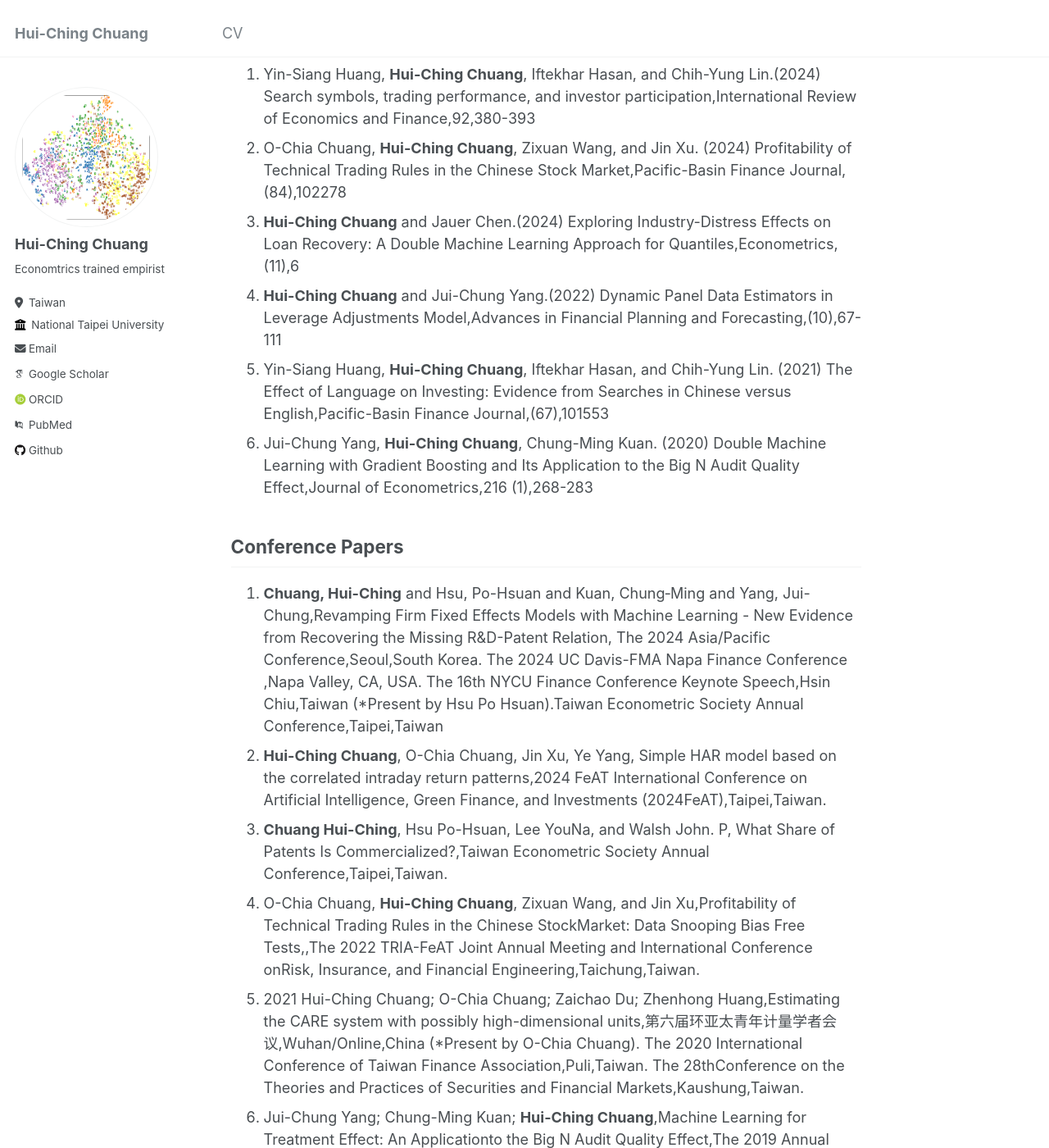
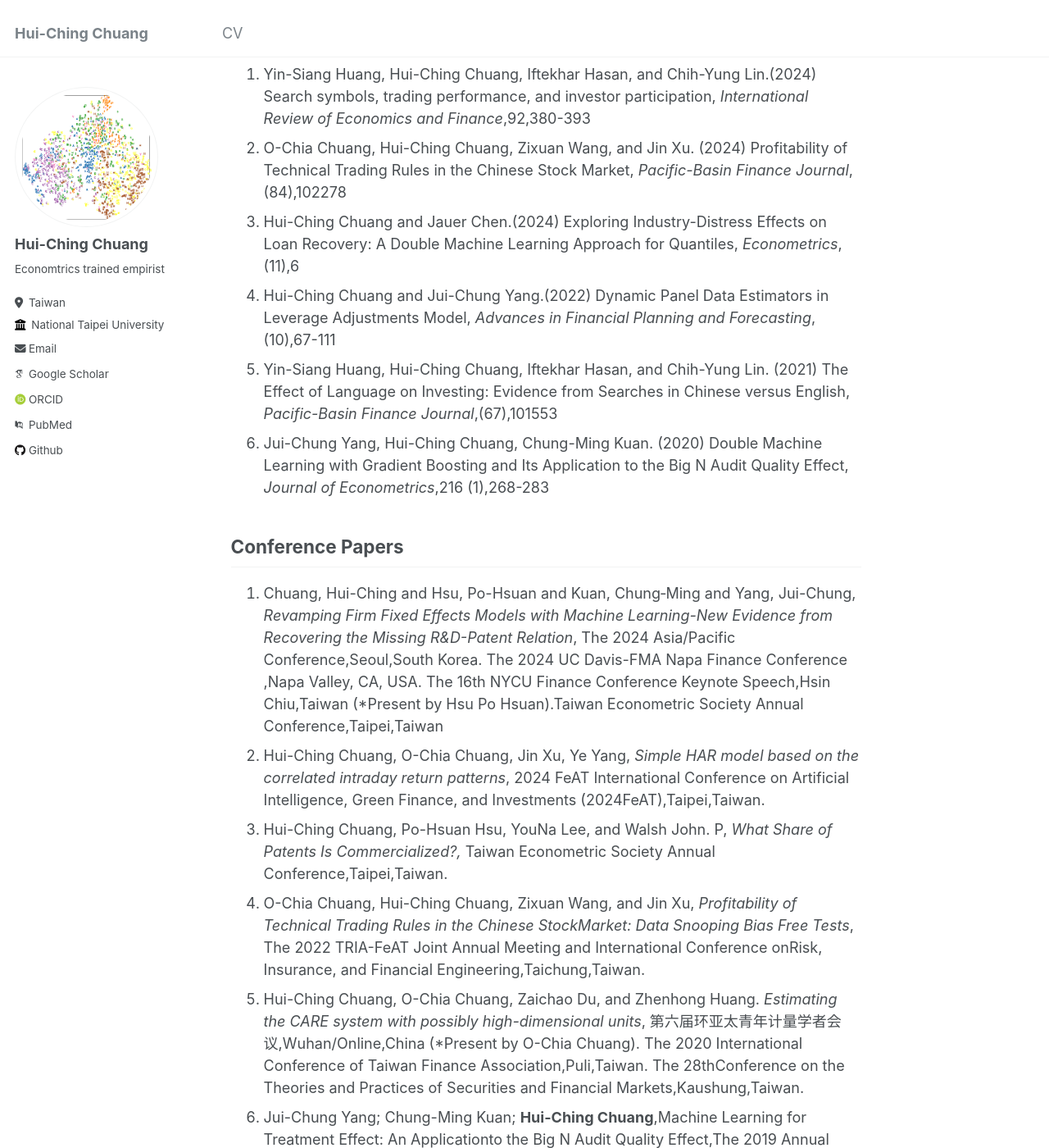
Before and after one commit to hcchuang/hcchuang.github.io, a Jekyll site: the page built from _pages/about.md, in a window 1280 px wide and 1400 px high, scrolled down 299 px. Shown: the whole window at 82% size. Built offline with Jekyll 4.4.1, drawn with Linux system fonts in a browser that asks for light colours; some web fonts are replaced.

Commit message:
Update about.md

```diff
--- a/_pages/about.md
+++ b/_pages/about.md
@@ -16,21 +16,21 @@ Machine Learning Applications, Natural Language Processing on the IP
 
 Publications
 ======
-1. Yin-Siang Huang, **Hui-Ching Chuang**, Iftekhar Hasan, and Chih-Yung Lin.(2024) Search symbols, trading performance, and investor participation,International Review of Economics and Finance,92,380-393
-1. O-Chia Chuang, **Hui-Ching Chuang**, Zixuan Wang, and Jin Xu. (2024) Profitability of Technical Trading Rules in the Chinese Stock Market,Pacific-Basin Finance Journal,(84),102278
-1. **Hui-Ching Chuang** and Jauer Chen.(2024) Exploring Industry-Distress Effects on Loan Recovery: A Double Machine Learning Approach for Quantiles,Econometrics,(11),6
-1. **Hui-Ching Chuang** and Jui-Chung Yang.(2022) Dynamic Panel Data Estimators in Leverage Adjustments Model,Advances in Financial Planning and Forecasting,(10),67-111
-1. Yin-Siang Huang, **Hui-Ching Chuang**, Iftekhar Hasan, and Chih-Yung Lin. (2021) The Effect of Language on Investing: Evidence from Searches in Chinese versus English,Pacific-Basin Finance Journal,(67),101553
-1. Jui-Chung Yang, **Hui-Ching Chuang**, Chung-Ming Kuan. (2020) Double Machine Learning with Gradient Boosting and Its Application to the Big N Audit Quality Effect,Journal of Econometrics,216 (1),268-283
+1. Yin-Siang Huang, Hui-Ching Chuang, Iftekhar Hasan, and Chih-Yung Lin.(2024) Search symbols, trading performance, and investor participation, _International Review of Economics and Finance_,92,380-393
+1. O-Chia Chuang, Hui-Ching Chuang, Zixuan Wang, and Jin Xu. (2024) Profitability of Technical Trading Rules in the Chinese Stock Market, _Pacific-Basin Finance Journal_,(84),102278
+1. Hui-Ching Chuang and Jauer Chen.(2024) Exploring Industry-Distress Effects on Loan Recovery: A Double Machine Learning Approach for Quantiles, _Econometrics_,(11),6
+1. Hui-Ching Chuang and Jui-Chung Yang.(2022) Dynamic Panel Data Estimators in Leverage Adjustments Model, _Advances in Financial Planning and Forecasting_,(10),67-111
+1. Yin-Siang Huang, Hui-Ching Chuang, Iftekhar Hasan, and Chih-Yung Lin. (2021) The Effect of Language on Investing: Evidence from Searches in Chinese versus English, _Pacific-Basin Finance Journal_,(67),101553
+1. Jui-Chung Yang, Hui-Ching Chuang, Chung-Ming Kuan. (2020) Double Machine Learning with Gradient Boosting and Its Application to the Big N Audit Quality Effect, _Journal of Econometrics_,216 (1),268-283
 
 Conference Papers
 ------
-1. **Chuang, Hui-Ching** and Hsu, Po-Hsuan and Kuan, Chung‐Ming and Yang, Jui-Chung,Revamping Firm Fixed Effects Models with Machine Learning - New Evidence from Recovering the Missing R&D-Patent Relation,
+1. Chuang, Hui-Ching and Hsu, Po-Hsuan and Kuan, Chung‐Ming and Yang, Jui-Chung, _Revamping Firm Fixed Effects Models with Machine Learning-New Evidence from Recovering the Missing R&D-Patent Relation_,
    The 2024 Asia/Pacific Conference,Seoul,South Korea. The 2024 UC Davis-FMA Napa Finance Conference ,Napa Valley, CA, USA. The 16th NYCU Finance Conference Keynote Speech,Hsin Chiu,Taiwan (*Present by Hsu Po Hsuan).Taiwan Econometric Society Annual Conference,Taipei,Taiwan
-1. **Hui-Ching Chuang**, O-Chia Chuang, Jin Xu, Ye Yang, Simple HAR model based on the correlated intraday return patterns,2024 FeAT International Conference on Artificial Intelligence, Green Finance, and Investments (2024FeAT),Taipei,Taiwan.
-1. **Chuang Hui-Ching**, Hsu Po-Hsuan, Lee YouNa, and Walsh John. P, What Share of Patents Is Commercialized?,Taiwan Econometric Society Annual Conference,Taipei,Taiwan.
-1. O-Chia Chuang, **Hui-Ching Chuang**, Zixuan Wang, and Jin Xu,Profitability of Technical Trading Rules in the Chinese StockMarket: Data Snooping Bias Free Tests,,The 2022 TRIA-FeAT Joint Annual Meeting and International Conference onRisk, Insurance, and Financial Engineering,Taichung,Taiwan.
-1. 2021	Hui-Ching Chuang; O-Chia Chuang; Zaichao Du; Zhenhong Huang,Estimating the CARE system with possibly high-dimensional units,第六届环亚太青年计量学者会议,Wuhan/Online,China (*Present by O-Chia Chuang). The 2020 International Conference of Taiwan Finance Association,Puli,Taiwan. The 28thConference on the Theories and Practices of Securities and Financial Markets,Kaushung,Taiwan.
+1. Hui-Ching Chuang, O-Chia Chuang, Jin Xu, Ye Yang, _Simple HAR model based on the correlated intraday return patterns_, 2024 FeAT International Conference on Artificial Intelligence, Green Finance, and Investments (2024FeAT),Taipei,Taiwan.
+1. Hui-Ching Chuang, Po-Hsuan Hsu, YouNa Lee, and Walsh John. P, _What Share of Patents Is Commercialized?,_ Taiwan Econometric Society Annual Conference,Taipei,Taiwan.
+1. O-Chia Chuang, Hui-Ching Chuang, Zixuan Wang, and Jin Xu, _Profitability of Technical Trading Rules in the Chinese StockMarket: Data Snooping Bias Free Tests_, The 2022 TRIA-FeAT Joint Annual Meeting and International Conference onRisk, Insurance, and Financial Engineering,Taichung,Taiwan.
+1. Hui-Ching Chuang, O-Chia Chuang, Zaichao Du, and Zhenhong Huang. _Estimating the CARE system with possibly high-dimensional units_, 第六届环亚太青年计量学者会议,Wuhan/Online,China (*Present by O-Chia Chuang). The 2020 International Conference of Taiwan Finance Association,Puli,Taiwan. The 28thConference on the Theories and Practices of Securities and Financial Markets,Kaushung,Taiwan.
 1. Jui-Chung Yang; Chung-Ming Kuan; **Hui-Ching Chuang**,Machine Learning for Treatment Effect: An Applicationto the Big N Audit Quality Effect,The 2019 Annual Meeting of the Financial Management Association International,New Orleans,USA.
 1. **Hui-Ching Chuang**, Chung-Ming Kuan,Systematic and Discretionary Hedge Funds: Classification and PerformanceComparison,Quantitative Finance Workshop 3: Asset Pricing and Risk Management,IMS, NUS, Singapore,Singapore
 1. **Hui-Ching Chuang**, Jau-er Chen,Downturn Loss Given Default: An Application of Unconditional Quantile Regression,2019 Annual Conference of Financial Engineering Association Taiwan,Taipei,Taiwan. The 32nd Australasian Finance and Banking Conference,Sydney,Australia.,
```
